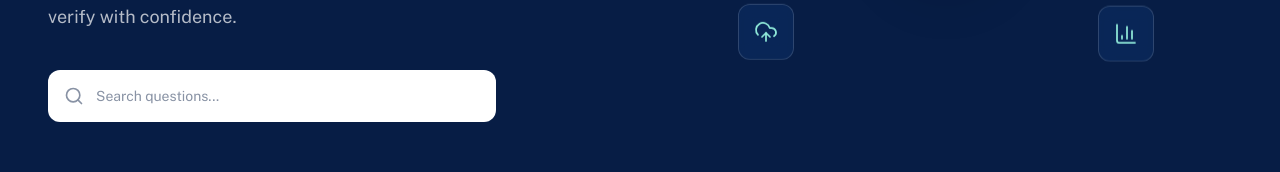
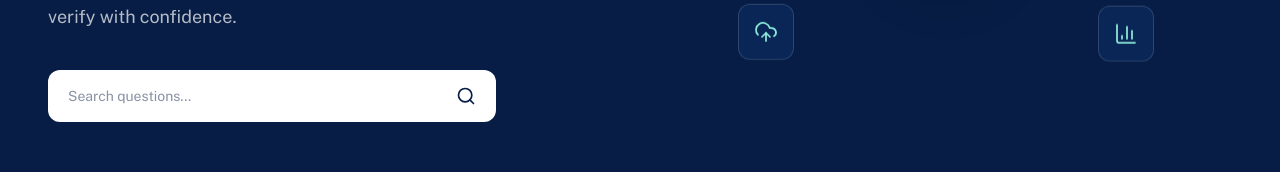
Before and after one commit to VerifyEngine/verifyengine-frontenddev, a Next.js app: page /faq in a window 1280 px wide. Shown: the part 419-591 px from the top of the page. Built offline with nearby package versions, Linux system fonts and the light colour scheme; no server answers.

Commit message:
Put the search icon on the trailing edge of every search field

```diff
--- a/src/components/marketing/FaqBrowser.tsx
+++ b/src/components/marketing/FaqBrowser.tsx
@@ -38,17 +38,20 @@ export function FaqBrowser() {
       <div className="bg-navy-900 pb-16 sm:pb-20">
         <Container>
           <div className="relative max-w-md">
-            <Search
-              className="pointer-events-none absolute top-1/2 left-4 size-5 -translate-y-1/2 text-slate-400"
-              strokeWidth={2}
-            />
             <input
               type="search"
               value={query}
               onChange={(e) => setQuery(e.target.value)}
               placeholder="Search questions..."
               aria-label="Search questions"
-              className="w-full rounded-xl bg-white py-4 pr-4 pl-12 text-sm text-ink-900 placeholder:text-slate-400 focus:ring-2 focus:ring-mint-200 focus:outline-none"
+              className="w-full rounded-xl bg-white py-4 pr-14 pl-5 text-sm text-ink-900 placeholder:text-slate-400 focus:ring-2 focus:ring-mint-200 focus:outline-none [&::-webkit-search-cancel-button]:hidden"
+            />
+            {/* Trailing, like the design and the blog search — decorative, since
+                the field is labelled and filtering happens as you type. */}
+            <Search
+              aria-hidden="true"
+              className="pointer-events-none absolute top-1/2 right-5 size-5 -translate-y-1/2 text-navy-900"
+              strokeWidth={2}
             />
           </div>
         </Container>
--- a/src/components/marketing/GlossaryBrowser.tsx
+++ b/src/components/marketing/GlossaryBrowser.tsx
@@ -1,7 +1,7 @@
 "use client";
 
 import Link from "next/link";
-import { ChevronDown, CircleHelp, SearchX } from "lucide-react";
+import { ChevronDown, CircleHelp, Search, SearchX } from "lucide-react";
 import { AnimatePresence, motion } from "motion/react";
 import { useMemo, useState } from "react";
 import { Container, ArrowRight } from "@/components/ui/Button";
@@ -35,14 +35,21 @@ export function GlossaryBrowser() {
     <>
       <div className="bg-navy-900 pb-16 sm:pb-20">
         <Container>
-          <div className="max-w-md">
+          <div className="relative max-w-md">
             <input
               type="search"
               value={query}
               onChange={(e) => setQuery(e.target.value)}
               placeholder="Search glossary terms..."
               aria-label="Search glossary terms"
-              className="w-full rounded-xl bg-white py-4 pr-4 pl-5 text-sm text-ink-900 placeholder:text-slate-400 focus:ring-2 focus:ring-mint-200 focus:outline-none"
+              className="w-full rounded-xl bg-white py-4 pr-14 pl-5 text-sm text-ink-900 placeholder:text-slate-400 focus:ring-2 focus:ring-mint-200 focus:outline-none [&::-webkit-search-cancel-button]:hidden"
+            />
+            {/* Trailing, like the design — decorative, since the field is
+                labelled and filtering happens as you type. */}
+            <Search
+              aria-hidden="true"
+              className="pointer-events-none absolute top-1/2 right-5 size-5 -translate-y-1/2 text-navy-900"
+              strokeWidth={2}
             />
           </div>
         </Container>
--- a/src/components/marketing/GuideBrowser.tsx
+++ b/src/components/marketing/GuideBrowser.tsx
@@ -1,6 +1,6 @@
 "use client";
 
-import { Clock, SearchX } from "lucide-react";
+import { Clock, Search, SearchX } from "lucide-react";
 import { useMemo, useState } from "react";
 import { Container, ArrowRight } from "@/components/ui/Button";
 import { Select } from "@/components/ui/Field";
@@ -38,14 +38,21 @@ export function GuideBrowser() {
     <>
       <div className="bg-navy-900 pb-16 sm:pb-20">
         <Container>
-          <div className="max-w-md">
+          <div className="relative max-w-md">
             <input
               type="search"
               value={query}
               onChange={(e) => setQuery(e.target.value)}
               placeholder="Search guides..."
               aria-label="Search guides"
-              className="w-full rounded-xl bg-white py-4 pr-4 pl-5 text-sm text-ink-900 placeholder:text-slate-400 focus:ring-2 focus:ring-mint-200 focus:outline-none"
+              className="w-full rounded-xl bg-white py-4 pr-14 pl-5 text-sm text-ink-900 placeholder:text-slate-400 focus:ring-2 focus:ring-mint-200 focus:outline-none [&::-webkit-search-cancel-button]:hidden"
+            />
+            {/* Trailing, like the design — decorative, since the field is
+                labelled and filtering happens as you type. */}
+            <Search
+              aria-hidden="true"
+              className="pointer-events-none absolute top-1/2 right-5 size-5 -translate-y-1/2 text-navy-900"
+              strokeWidth={2}
             />
           </div>
         </Container>
```
